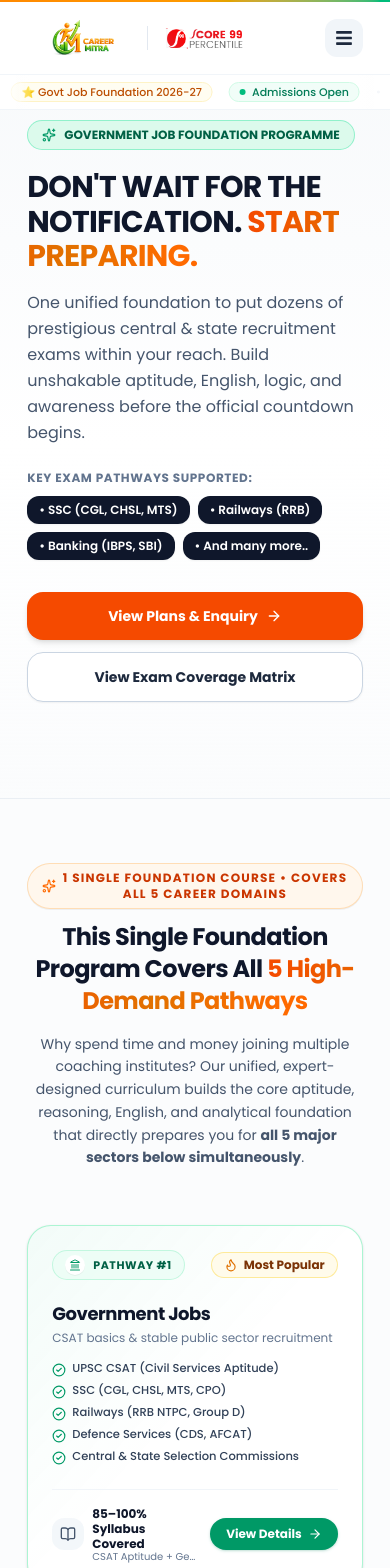
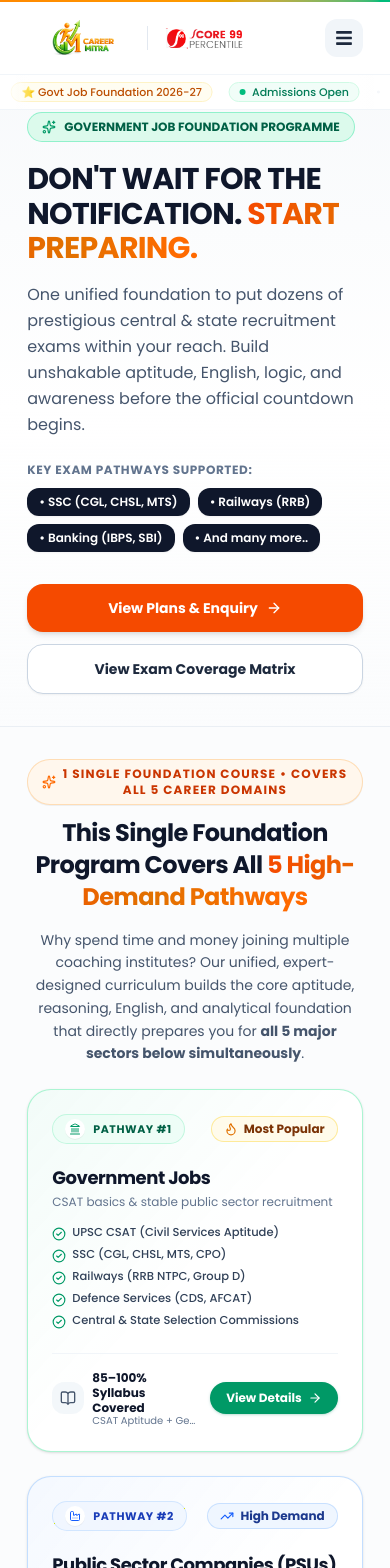
Before and after one commit to merugu-srikanth/career-Courses, a Next.js app: page / in a window 390 px wide. Shown: the top 1568 px of the page. Built offline with nearby package versions, Linux system fonts and the light colour scheme.

Commit message:
Tighten mobile spacing and remove large gaps between sections

```diff
--- a/src/app/CoachingClient.jsx
+++ b/src/app/CoachingClient.jsx
@@ -16,7 +16,7 @@ export default function CoachingClient() {
       <FacultyShowcase />
 
       {/* Bottom CTA */}
-      <section className="py-14 bg-slate-900 text-white text-center">
+      <section className="py-8 sm:py-12 md:py-14 bg-slate-900 text-white text-center">
         <div className="w-full max-w-[90%] mx-auto px-[2%] md:px-0">
           <span className="inline-block px-3 py-1 bg-emerald-500/20 border border-emerald-400/30 text-emerald-400 text-xs font-bold uppercase tracking-widest rounded-full mb-4">
             Admissions Open • Flexible Batches
--- a/src/components/coaching/CareerPathwaysGrid.jsx
+++ b/src/components/coaching/CareerPathwaysGrid.jsx
@@ -174,10 +174,10 @@ export default function CareerPathwaysGrid() {
   ];
 
   return (
-    <section className="py-16 md:py-24 bg-slate-50/50 border-b border-slate-200/60">
+    <section className="py-8 sm:py-12 md:py-20 lg:py-24 bg-slate-50/50 border-b border-slate-200/60">
       <div className="w-full max-w-[90%] mx-auto px-[2%] md:px-0">
         {/* Section Header */}
-        <div className="text-center max-w-3xl mx-auto mb-14">
+        <div className="text-center max-w-3xl mx-auto mb-6 sm:mb-10 md:mb-14">
           <span className="inline-flex items-center gap-1.5 px-3.5 py-1.5 bg-orange-50 border border-orange-200/80 text-orange-700 text-xs font-bold uppercase tracking-widest rounded-full mb-3 shadow-2xs">
             <Sparkles className="w-3.5 h-3.5 text-orange-500 shrink-0" />
             1 Single Foundation Course • Covers All 5 Career Domains
--- a/src/components/coaching/CoachingHero.jsx
+++ b/src/components/coaching/CoachingHero.jsx
@@ -41,13 +41,13 @@ export default function CoachingHero() {
   ];
 
   return (
-    <section className="relative overflow-hidden bg-gradient-to-b from-slate-50 via-white to-slate-50/60 pt-6 pb-14 md:pt-10 md:pb-8 border-b border-slate-200/60">
+    <section className="relative overflow-hidden bg-gradient-to-b from-slate-50 via-white to-slate-50/60 pt-4 pb-4 sm:pt-6 sm:pb-8 md:pt-10 md:pb-12 border-b border-slate-200/60">
       <div className="absolute top-0 left-1/4 w-96 h-96 bg-orange-200/20 rounded-full blur-3xl pointer-events-none -z-10" />
       <div className="absolute bottom-0 right-1/4 w-96 h-96 bg-emerald-200/20 rounded-full blur-3xl pointer-events-none -z-10" />
 
       <div className="w-full max-w-[90%] mx-auto px-[2%] md:px-0">
         {/* Hero Grid */}
-        <div className="grid grid-cols-1 lg:grid-cols-12 gap-8 lg:gap-10 items-center mb-10 md:mb-14">
+        <div className="grid grid-cols-1 lg:grid-cols-12 gap-8 lg:gap-10 items-center mb-4 sm:mb-8 md:mb-14">
           {/* Left Content */}
           <div className="lg:col-span-7 text-left">
             <div className="inline-flex items-center gap-2 px-3.5 py-1.5 rounded-full text-xs font-bold bg-emerald-100/70 text-emerald-800 border border-emerald-300/60 mb-5">
--- a/src/components/coaching/CoreSkillsGrid.jsx
+++ b/src/components/coaching/CoreSkillsGrid.jsx
@@ -67,9 +67,9 @@ export default function CoreSkillsGrid() {
   ];
 
   return (
-    <section className="py-16 bg-slate-50 border-y border-slate-200/60">
+    <section className="py-8 sm:py-12 md:py-16 bg-slate-50 border-y border-slate-200/60">
       <div className="w-full max-w-[90%] mx-auto px-[2%] md:px-0">
-        <div className="text-center max-w-3xl mx-auto mb-12">
+        <div className="text-center max-w-3xl mx-auto mb-6 sm:mb-10 md:mb-12">
           <span className="inline-block px-3 py-1 bg-emerald-50 border border-emerald-200 text-emerald-700 text-xs font-bold uppercase tracking-widest rounded-full mb-3">
             Indicative List • 6 Core Skill Areas
           </span>
--- a/src/components/coaching/EnrollmentForm.jsx
+++ b/src/components/coaching/EnrollmentForm.jsx
@@ -146,12 +146,12 @@ export default function EnrollmentForm() {
         <form onSubmit={handleSubmit} className="p-6 sm:p-10 rounded-3xl bg-white border border-slate-200 shadow-xl">
           {/* Header */}
           <div className="border-b border-slate-200 pb-6 mb-8">
-            <div className="flex items-center gap-2 text-xs font-bold text-orange-600 uppercase tracking-wider mb-2">
-              <Sparkles className="w-4 h-4" /> Quick Admission &amp; Enquiry Form
-            </div>
-            <h1 className="text-2xl sm:text-3xl font-bold text-slate-900">
+            <h1 className="flex items-center gap-2 text-xs font-bold text-orange-600 uppercase tracking-wider mb-2">
+              <Sparkles className="w-4 h-4" /> Quick Enquiry Form
+            </h1>
+            {/* <h1 className="text-2xl sm:text-3xl font-bold text-slate-900">
               Enquiry
-            </h1>
+            </h1> */}
             <p className="text-slate-500 text-xs sm:text-sm mt-1">
               Fill out your details below. Our academic counselor will guide you with personalized study plans and batch details.
             </p>
--- a/src/components/coaching/FacultyShowcase.jsx
+++ b/src/components/coaching/FacultyShowcase.jsx
@@ -40,9 +40,9 @@ export default function FacultyShowcase() {
   ];
 
   return (
-    <section className="py-16 md:py-24 bg-white border-t border-slate-200/60">
+    <section className="py-8 sm:py-12 md:py-20 lg:py-24 bg-white border-t border-slate-200/60">
       <div className="w-full max-w-[90%] mx-auto px-[2%] md:px-0">
-        <div className="text-center max-w-3xl mx-auto mb-14">
+        <div className="text-center max-w-3xl mx-auto mb-6 sm:mb-10 md:mb-14">
           <span className="inline-block px-3 py-1 bg-amber-50 border border-amber-200 text-amber-800 text-xs font-bold uppercase tracking-widest rounded-full mb-3">
             Mentorship That Transforms
           </span>
```
